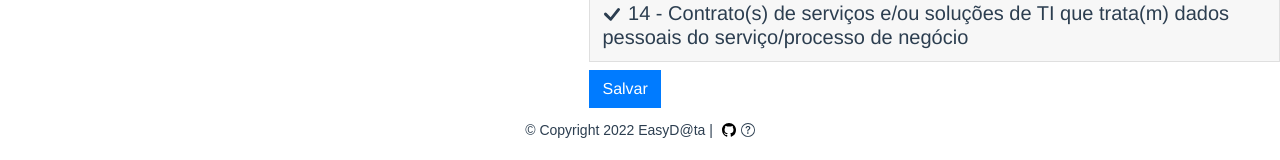
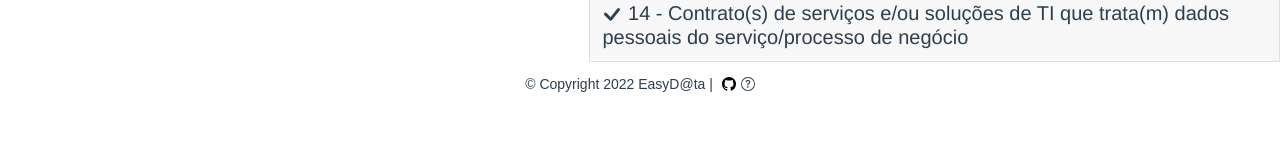
Before and after one commit to paulojunior-ufla/easydata, a Vue app: page /cadastrarInventario in a window 1280 px wide. Shown: the part 1150-1310 px from the top of the page. After the commit the page ends 1271 px from the top, so only its background shows below. Built offline with nearby package versions, Linux system fonts and the light colour scheme.

Commit message:
feat(save): remove save button on formr

```diff
--- a/src/components/FormInventarioDados.vue
+++ b/src/components/FormInventarioDados.vue
@@ -68,7 +68,6 @@
         <p class="my-4">Texto sobre como preencher os dados</p>
       </b-modal>
     </form>
-    <b-button variant="primary" class="mt-2 rounded-0" form="cadastrar_inventario" type="submit">Salvar</b-button>
   </div>
 </template>
 
```
